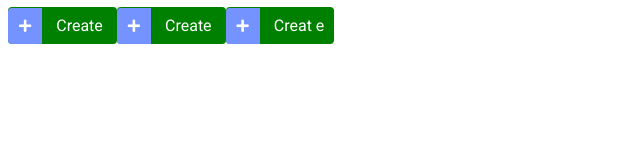
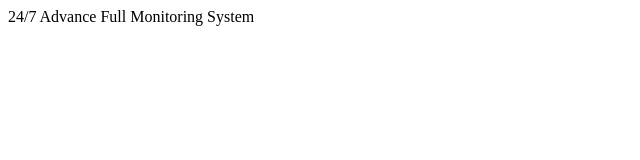
Before and after one commit to Sashko81/work, a website: page index.html in a window 1280 px wide. Shown: the whole page, without its empty margins (0-640 px from the left). Drawn offline with nearby package versions, Linux system fonts and the light colour scheme.

Commit message:
initial commit

```diff
--- a/battoms.scss
+++ b/battoms.scss
@@ -1,26 +1,4 @@
-.btn {
-  color: #ffffff;
-  padding: 9px 0px;
-  border-radius: 4px;
-  background-color: green;
-  text-decoration: none;
-  font-family: 'roboto', sans-serif;
-  i {
-    font-size: 14px;
-    padding: 11px;
-    background-color: #7493fe;
-    border-bottom-left-radius: 4px;
-    border-top-left-radius: 4px;
-  }
-  span {
-    padding: 7px 10px;
-  }
-  &.pressed{
-    background-color: green;
-  }
-  &.disabled{
+.white{
 
-color: white;
-  }
-
+  width: ;
 }
--- a/index.html
+++ b/index.html
@@ -5,20 +5,16 @@
     <title>maket</title>
     <link rel="stylesheet" href="styles.css" type="text/css">
     <link rel="stylesheet" href="https://use.fontawesome.com/releases/v5.1.0/css/all.css" integrity="sha384-lKuwvrZot6UHsBSfcMvOkWwlCMgc0TaWr+30HWe3a4ltaBwTZhyTEggF5tJv8tbt" crossorigin="anonymous">
+    <link rel="stylesheet" href="https://cdnjs.cloudflare.com/ajax/libs/animate.css/3.6.2/animate.css" type="">
+
 </head>
 <body>
-<a href="#" class="btn">
-    <i class="fas fa-plus"></i>
-    <span>Create</span>
-</a>
-<a href="#" class="btn pressed">
-    <i class="fas fa-plus"></i>
-    <span>Create</span>
-</a>
-<a href="#" class="btn disabled">
-    <i class="fas fa-plus"></i>
-    <span>Creat e</span>
-</a>
+<div class="white">
+    <a href="./img/Vector-Smart-Object-copy-9.jpg" type="mp3"></a>
+    <div class="inf"> 24/7 Advance Full Monitoring System</div>
+
+
+</div>
 </body>
 
 </html>
```
Also changed, not shown: package.json (added, +22 -0 lines), img/5a716f0b2f694.png (deleted), img/6027a21538b7b2cc19c4c5dcd63db3f0a884453b.jpg (deleted), img/Vector-Smart-Object-copy-9.jpg (added), img/Логотип_Львова_2007.png (deleted), main.css, 3 other files.
